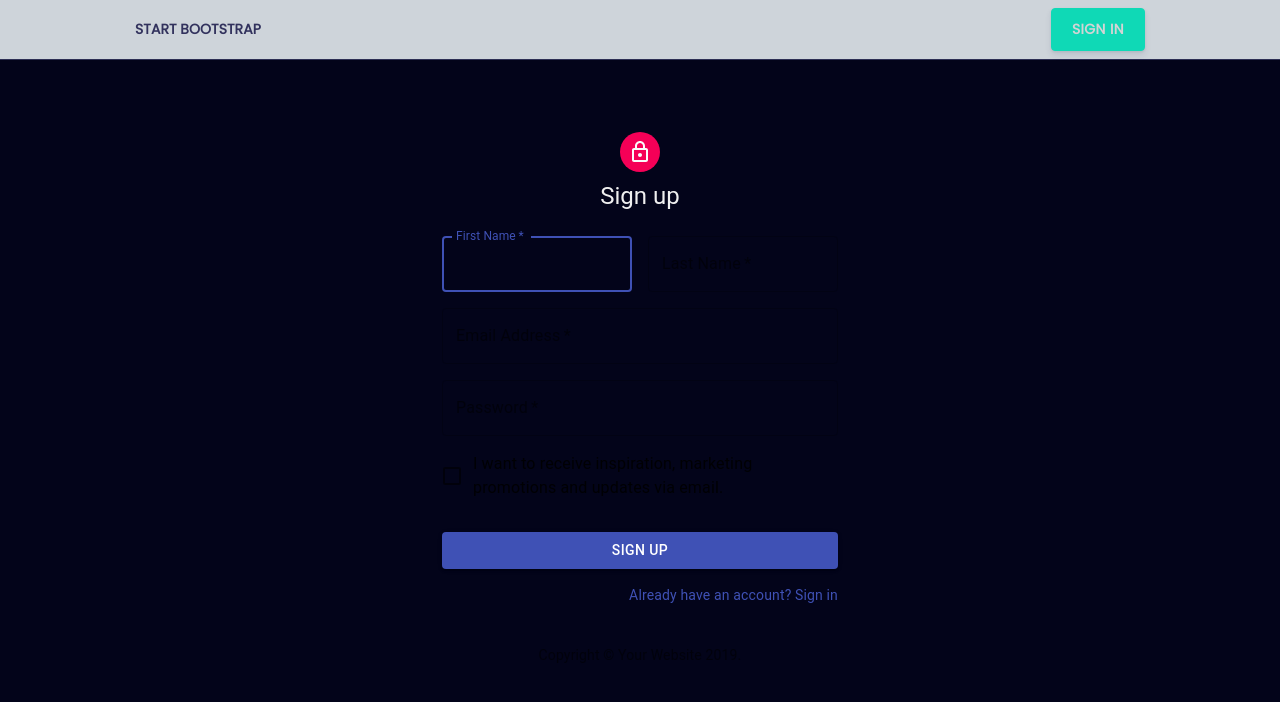
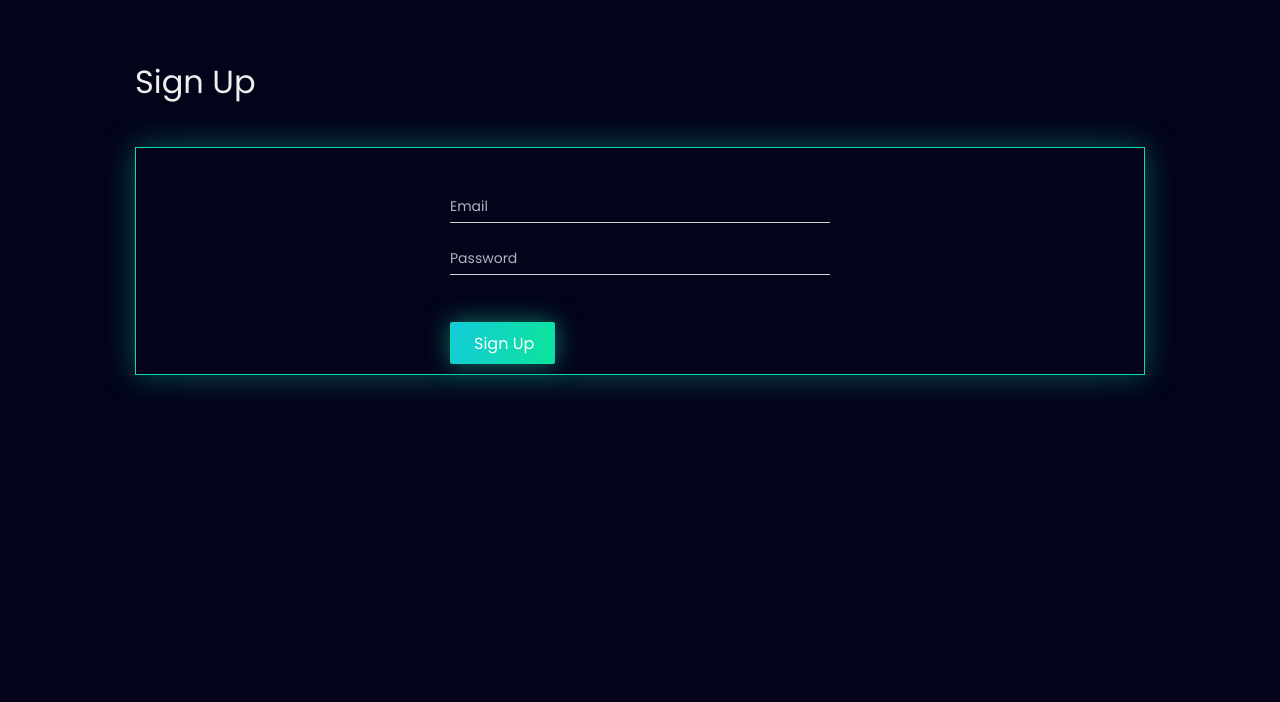
Before and after one commit to NSpencer4/project-acquire, a React (Create React App) app: page /sign-up in a window 1280 px wide. Shown: the top 702 px of the page. Built offline with nearby package versions, Linux system fonts and the light colour scheme.

Commit message:
Sign up POC

```diff
--- a/src/App.js
+++ b/src/App.js
@@ -19,11 +19,9 @@ function App() {
 				<Login/>
 			</Route>
 			<Route path="/sign-up">
-				<Navbar/>
 				<SignUp/>
 			</Route>
 			<Route path="/dashboard">
-				<Navbar/>
 				<Dashboard/>
 			</Route>
 		</Router>
--- a/src/components/Login/Login.js
+++ b/src/components/Login/Login.js
@@ -1,6 +1,6 @@
 import React from 'react';
 
-export default function SignIn() {
+export default function Login() {
     return (
       <section className="section section-components login-form">
           <div className="container login-container">
--- a/src/components/SignUp/SignUp.js
+++ b/src/components/SignUp/SignUp.js
@@ -1,145 +1,34 @@
 import React from 'react';
-import Avatar from '@material-ui/core/Avatar';
-import Button from '@material-ui/core/Button';
-import CssBaseline from '@material-ui/core/CssBaseline';
-import TextField from '@material-ui/core/TextField';
-import FormControlLabel from '@material-ui/core/FormControlLabel';
-import Checkbox from '@material-ui/core/Checkbox';
-import Link from '@material-ui/core/Link';
-import Grid from '@material-ui/core/Grid';
-import Box from '@material-ui/core/Box';
-import LockOutlinedIcon from '@material-ui/icons/LockOutlined';
-import Typography from '@material-ui/core/Typography';
-import { makeStyles } from '@material-ui/core/styles';
-import Container from '@material-ui/core/Container';
 
-function Copyright() {
+export default function SignUp() {
     return (
-        <Typography variant="body2" color="textSecondary" align="center">
-            {'Copyright © '}
-            <Link color="inherit" href="https://material-ui.com/">
-                Your Website
-            </Link>{' '}
-            {new Date().getFullYear()}
-            {'.'}
-        </Typography>
+      <section className="section section-components login-form">
+          <div className="container login-container">
+              <h2 className="mb-5">
+                  <span>Sign Up</span>
+              </h2>
+              <div className="container-fluid glow-border">
+                  <div className="row align-middle align-items-center justify-content-center">
+                      <div className="col-md-5 block-cta align-middle">
+                          <form className="form" method="" action="">
+                              <div className="form-group bmd-form-group">
+                                  <div className="input-group">
+                                      <input type="text" className="form-control" placeholder="Email" autoComplete="off"
+                                             style={{cursor: "auto"}}/>
+                                  </div>
+                              </div>
+                              <div className="form-group bmd-form-group">
+                                  <div className="input-group">
+                                      <input type="password" className="form-control" placeholder="Password" autoComplete="off"
+                                             style={{cursor: "auto"}}/>
+                                  </div>
+                              </div>
+                              <input type="submit" className="glow-btn" value="Sign Up"></input>
+                          </form>
+                      </div>
+                  </div>
+              </div>
+          </div>
+      </section>
     );
 }
-
-const useStyles = makeStyles(theme => ({
-    '@global': {
-        body: {
-            backgroundColor: theme.palette.common.white,
-        },
-    },
-    paper: {
-        marginTop: theme.spacing(8),
-        display: 'flex',
-        flexDirection: 'column',
-        alignItems: 'center',
-    },
-    avatar: {
-        margin: theme.spacing(1),
-        backgroundColor: theme.palette.secondary.main,
-    },
-    form: {
-        width: '100%', // Fix IE 11 issue.
-        marginTop: theme.spacing(3),
-    },
-    submit: {
-        margin: theme.spacing(3, 0, 2),
-    },
-}));
-
-export default function SignUp() {
-    const classes = useStyles();
-
-    return (
-        <Container component="main" maxWidth="xs">
-            <CssBaseline />
-            <div className={classes.paper}>
-                <Avatar className={classes.avatar}>
-                    <LockOutlinedIcon />
-                </Avatar>
-                <Typography component="h1" variant="h5">
-                    Sign up
-                </Typography>
-                <form className={classes.form} noValidate>
-                    <Grid container spacing={2}>
-                        <Grid item xs={12} sm={6}>
-                            <TextField
-                                autoComplete="fname"
-                                name="firstName"
-                                variant="outlined"
-                                required
-                                fullWidth
-                                id="firstName"
-                                label="First Name"
-                                autoFocus
-                            />
-                        </Grid>
-                        <Grid item xs={12} sm={6}>
-                            <TextField
-                                variant="outlined"
-                                required
-                                fullWidth
-                                id="lastName"
-                                label="Last Name"
-                                name="lastName"
-                                autoComplete="lname"
-                            />
-                        </Grid>
-                        <Grid item xs={12}>
-                            <TextField
-                                variant="outlined"
-                                required
-                                fullWidth
-                                id="email"
-                                label="Email Address"
-                                name="email"
-                                autoComplete="email"
-                            />
-                        </Grid>
-                        <Grid item xs={12}>
-                            <TextField
-                                variant="outlined"
-                                required
-                                fullWidth
-                                name="password"
-                                label="Password"
-                                type="password"
-                                id="password"
-                                autoComplete="current-password"
-                            />
-                        </Grid>
-                        <Grid item xs={12}>
-                            <FormControlLabel
-                                control={<Checkbox value="allowExtraEmails" color="primary" />}
-                                label="I want to receive inspiration, marketing promotions and updates via email."
-                            />
-                        </Grid>
-                    </Grid>
-                    <Button
-                        type="submit"
-                        fullWidth
-                        variant="contained"
-                        color="primary"
-                        className={classes.submit}
-                    >
-                        Sign Up
-                    </Button>
-                    <Grid container justify="flex-end">
-                        <Grid item>
-                            <Link href="#" variant="body2">
-                                Already have an account? Sign in
-                            </Link>
-                        </Grid>
-                    </Grid>
-                </form>
-            </div>
-            <Box mt={5}>
-                <Copyright />
-            </Box>
-        </Container>
-    );
-}
```
